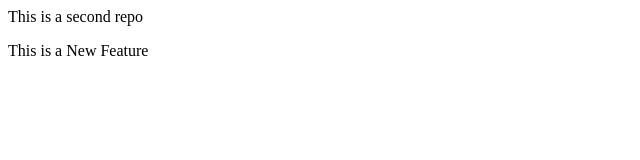
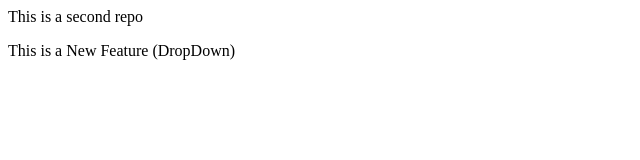
Before and after one commit to SinghSourav78/SouravRepo, a plain HTML site: page index.html in a window 1280 px wide. Shown: the full height of the page, 0-640 px from the left. Drawn offline with Linux system fonts and the light colour scheme.

Commit message:
Adding DropDown

```diff
--- a/index.html
+++ b/index.html
@@ -1,2 +1,2 @@
 <p>This is a second repo</p>
-<p>This is a New Feature</p>
+<p>This is a New Feature (DropDown)</p>
```
